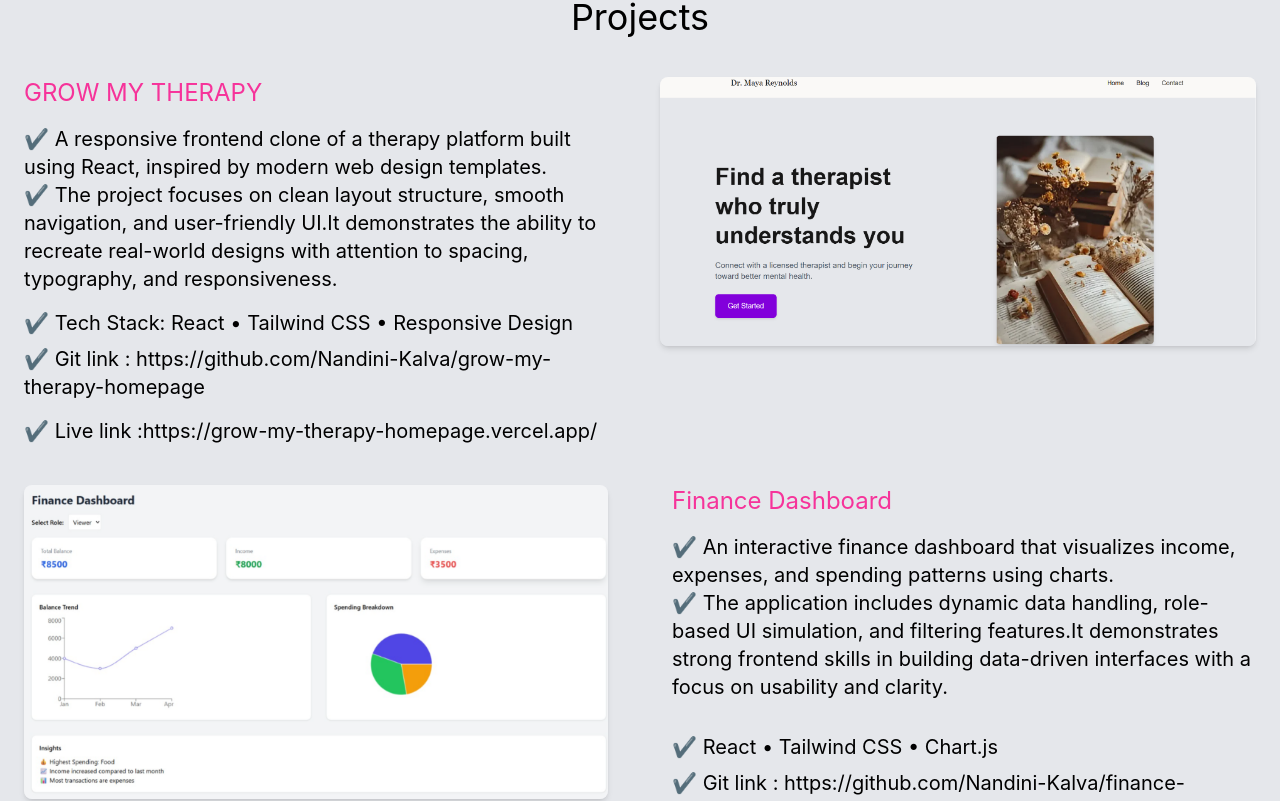
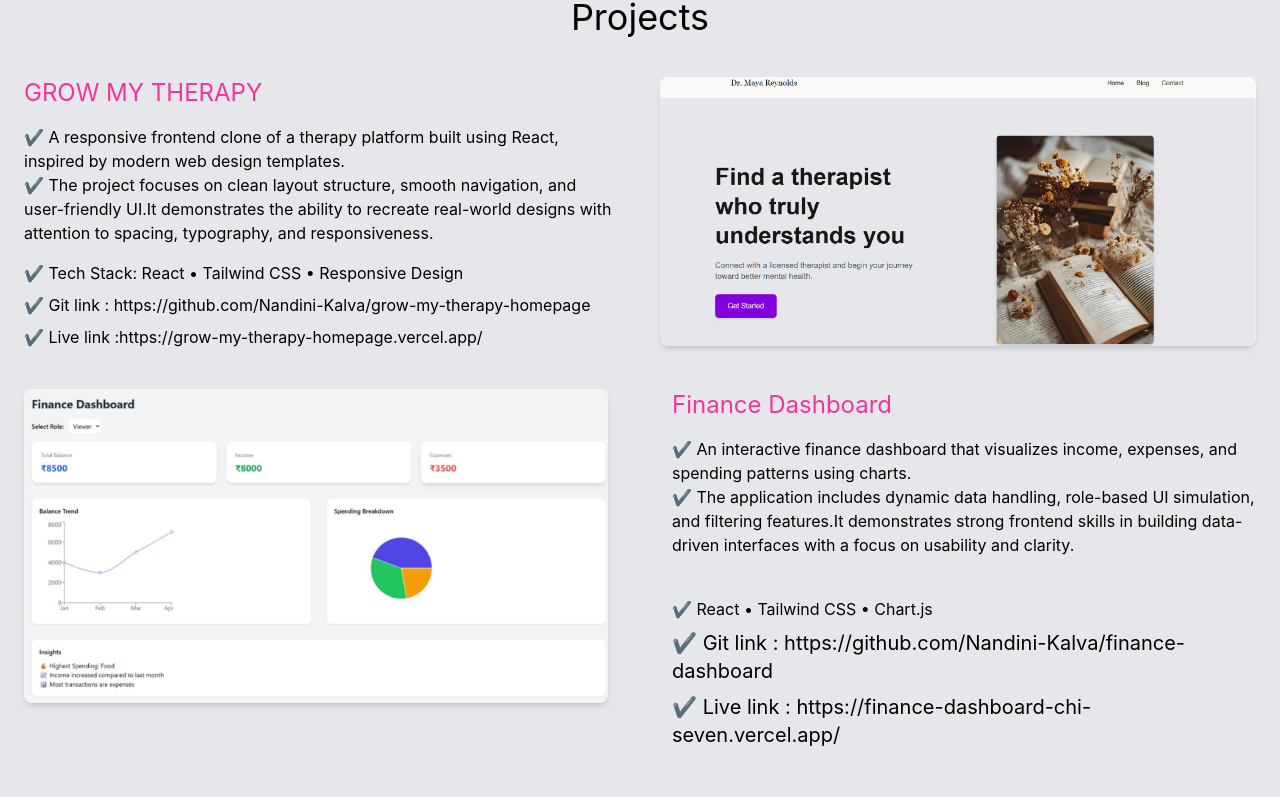
Before and after one commit to Nandini-Kalva/Personal-Portfolio, a React (Vite) app: page / in a window 1280 px wide. Shown: the part 1115-1916 px from the top of the page. Built offline with nearby package versions, Linux system fonts and the light colour scheme.

Commit message:
Update projects.jsx

```diff
--- a/src/components/projects.jsx
+++ b/src/components/projects.jsx
@@ -11,7 +11,7 @@ const Projects = () => {
         {/* Text Section */}
         <div className="md:w-1/2">
           <h1 className="text-2xl text-pink-500 mb-4">GROW MY THERAPY</h1>
-          <p className="mb-4 text-xl">
+          <p className="mb-4 ">
             ✔️ A responsive frontend clone of a therapy platform built using
             React, inspired by modern web design templates.
             <br />
@@ -20,13 +20,13 @@ const Projects = () => {
             attention to spacing, typography, and responsiveness.
             <br />
           </p>
-          <p className="mb-2 text-xl">
+          <p className="mb-2 ">
             ✔️ Tech Stack: React • Tailwind CSS • Responsive Design
           </p>
-          <p className="text-xl mb-4">
+          <p className="mb-2">
             ✔️ Git link : https://github.com/Nandini-Kalva/grow-my-therapy-homepage <br />
           </p>
-          <p  className="text-xl" > ✔️ Live link :https://grow-my-therapy-homepage.vercel.app/</p>
+          <p> ✔️ Live link :https://grow-my-therapy-homepage.vercel.app/</p>
         </div>
 
         {/* Image Section */}
@@ -48,7 +48,7 @@ const Projects = () => {
         </div>
         <div className="md:w-1/2">
           <h1 className="text-2xl text-pink-500 mb-4">Finance Dashboard</h1>
-          <p className="mb-2 text-xl">
+          <p className="mb-4 ">
             ✔️ An interactive finance dashboard that visualizes income, expenses,
             and spending patterns using charts.
             <br /> ✔️ The application includes dynamic data handling, role-based UI
@@ -56,10 +56,10 @@ const Projects = () => {
             data-driven interfaces with a focus on usability and clarity.
           </p>
             <br />
-          <p className="mb-2 text-xl text-xl">
+          <p className="mb-2  ">
             ✔️ React • Tailwind CSS • Chart.js
           </p>
-          <p className="text-xl mb-4">
+          <p className="text-xl mb-2">
             ✔️ Git link : https://github.com/Nandini-Kalva/finance-dashboard <br />
           </p>
           <p className="text-xl">✔️ Live link : https://finance-dashboard-chi-seven.vercel.app/</p>
```
